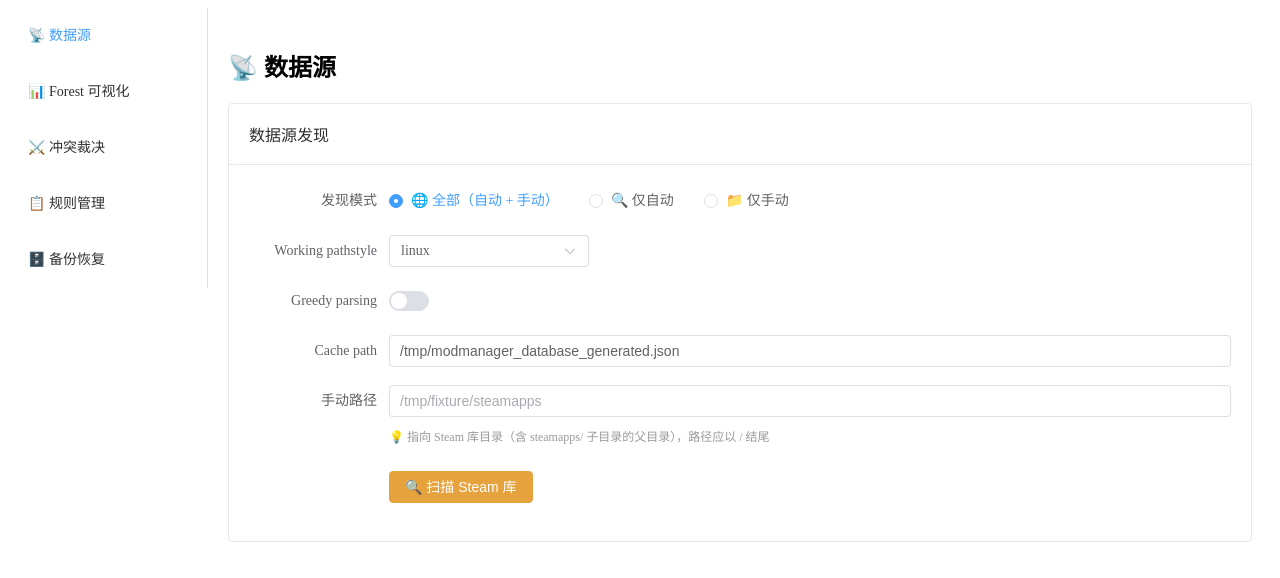
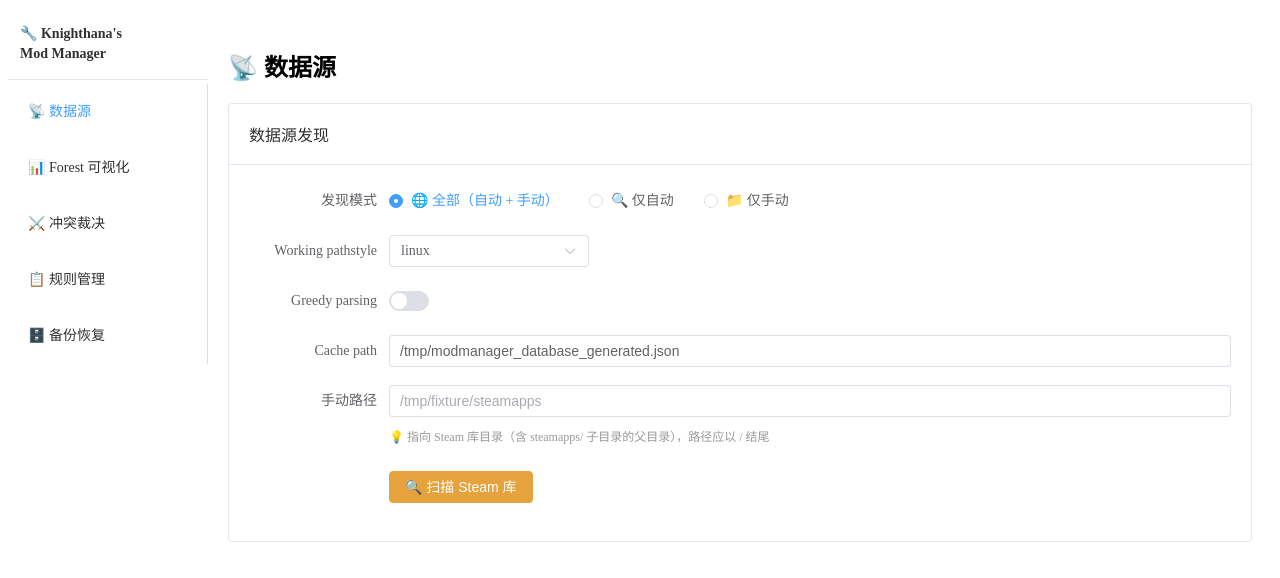
Before and after one commit to Knighthana/modmanager, a Vue app in the folder frontend/: page /data-source in a window 1280 px wide. Shown: the top 578 px of the page. Built offline with nearby package versions, Linux system fonts and the light colour scheme.

Commit message:
feat: add brand title 'Knighthana's Mod Manager' to sidebar top

```diff
--- a/frontend/src/components/LayoutShell.vue
+++ b/frontend/src/components/LayoutShell.vue
@@ -1,6 +1,11 @@
 <template>
   <el-container style="height: 100vh">
     <el-aside width="200px">
+      <div style="padding: 16px 12px; border-bottom: 1px solid var(--el-border-color-light); margin-bottom: 4px;">
+        <div style="font-weight: 800; font-size: 14px; line-height: 1.4; word-break: break-word; color: var(--el-text-color-primary);">
+          🔧 Knighthana's<br/>Mod Manager
+        </div>
+      </div>
       <el-menu :default-active="currentRoute" router>
         <el-menu-item index="/data-source">
           <span>📡 数据源</span>
```
